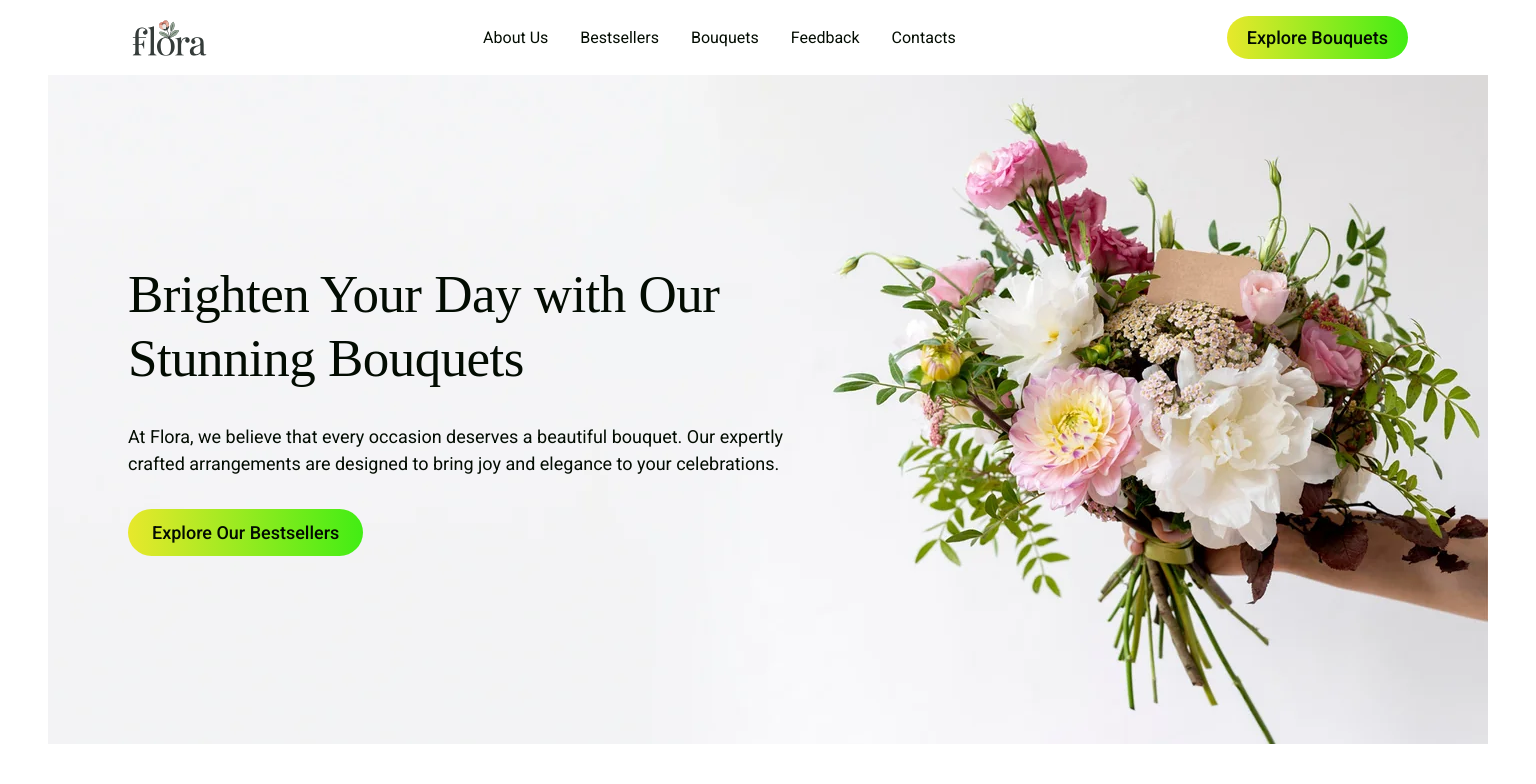
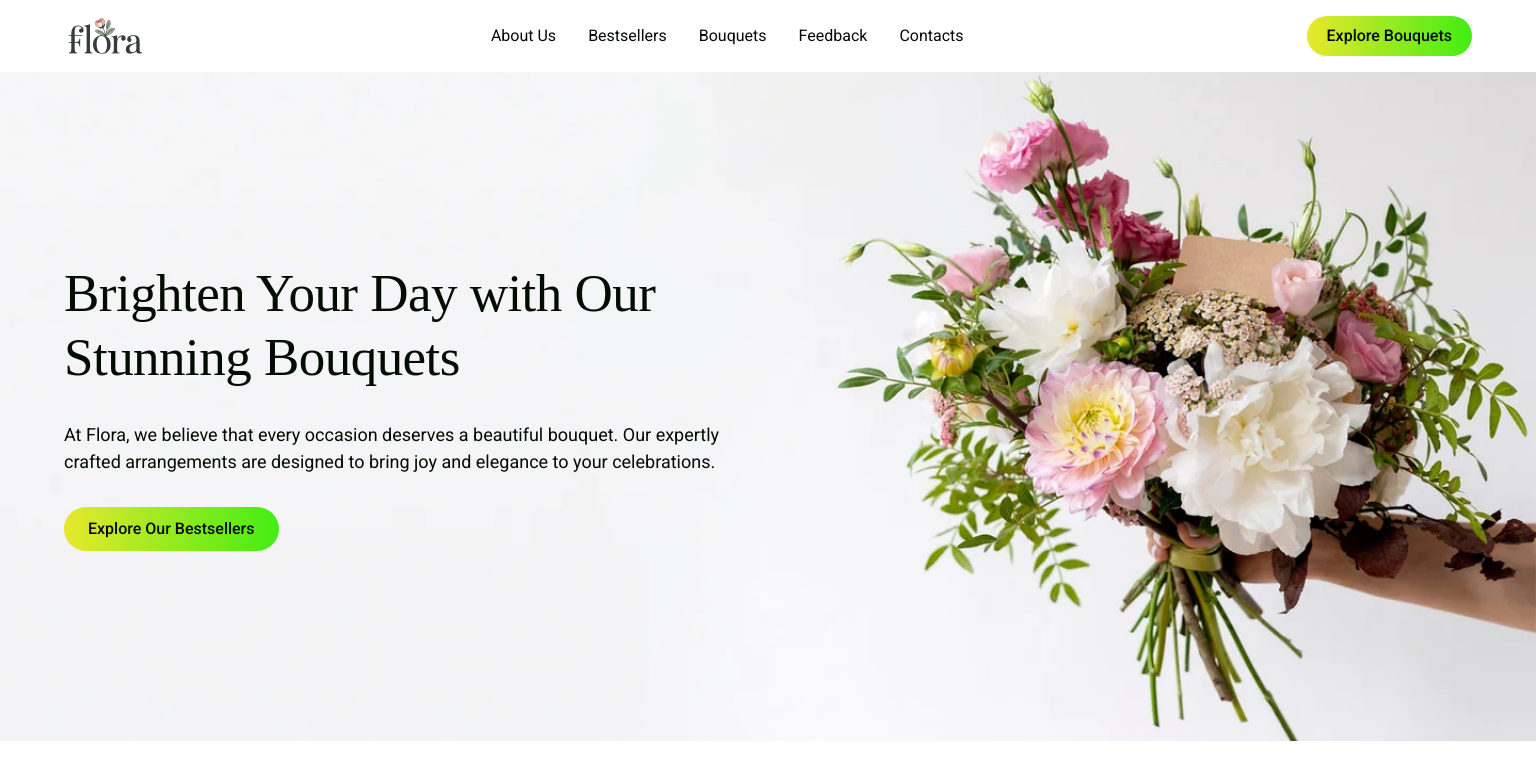
Before and after one commit to opanpukha-neoversity/UMT-markup-practice_P1-Oleksii-Panpukha, a plain HTML site: page index.html in a window 1536 px wide. Shown: the top 784 px of the page. Drawn offline with nearby package versions, Linux system fonts and the light colour scheme; a web font is replaced by a local one.

Commit message:
[FIX] hw1 - container

```diff
--- a/css/styles.css
+++ b/css/styles.css
@@ -1,6 +1,13 @@
+*,
+*::before,
+*::after {
+  box-sizing: border-box;
+}
+
 :root {
   --primary-text: #030c02;
   --accent-text: #eeee60;
+  --link-hover-color: #5d6b46;
   --primary-bg: #ffffff;
   --secondary-bg: #f8f9f9;
   --primary-button-bg: linear-gradient(90deg, #e8e82c 0%, #42ed14 100%);
@@ -53,9 +60,9 @@ body {
 }
 
 .container {
-  max-width: 1336px;
+  /*max-width: 1336px;*/
   width: 100%;
-  padding: 0 20px;
+  padding: 0 64px;
   margin: 0 auto;
 }
 
@@ -80,7 +87,7 @@ body {
   border-radius: 100px;
   border: none;
   font-family: var(--font-primary);
-  font-size: var(--size-text);
+  font-size: 16px;
   line-height: var(--lh-text);
   color: var(--primary-button-text);
   background: var(--primary-button-bg);
@@ -121,7 +128,7 @@ p {
 
 .main-link:hover,
 .main-link:focus-visible {
-  color: var(--accent-text);
+  color: var(--link-hover-color);
 }
 
 /* Header */
@@ -669,7 +676,7 @@ a {
   right: 0;
   transform: translateX(100%);
   height: 100vh;
-  width: 100vw;
+  width: 100%;
   z-index: 10;
   padding: 96px 20px 24px;
   overflow-y: auto;
@@ -711,7 +718,7 @@ a {
   .hero-section .container {
     display: flex;
     align-items: center;
-    gap: 32px;
+    gap: 64px;
   }
 
   .hero-content {
@@ -878,7 +885,7 @@ a {
   }
 
   .container {
-    padding: 0 28px;
+    padding: 0 64px;
   }
 
   .section-title {
@@ -886,8 +893,8 @@ a {
   }
 
   .hero-section {
-    max-width: 1440px;
-    margin: 0 auto;
+    max-width: none;
+    margin: 0 ;
     padding: 0;
   }
 
@@ -952,7 +959,7 @@ a {
   }
 
   .footer-section {
-    max-width: 1440px;
+    max-width: 100%;
     margin: 0 auto;
   }
 
--- a/index.html
+++ b/index.html
@@ -70,16 +70,7 @@
     </header>
 
     <main>
-      <section class="section-wrapper hero-section">
-        <div class="container">
-          <div class="hero-content">
-            <h1 class="hero-title">Brighten Your Day with Our Stunning Bouquets</h1>
-            <p class="text hero-text">
-              At Flora, we believe that every occasion deserves a beautiful bouquet. Our expertly
-              crafted arrangements are designed to bring joy and elegance to your celebrations.
-            </p>
-            <button type="button" class="primary-button">Explore Our Bestsellers</button>
-          </div>
+      <section class="hero-section">
         <div class="hero-image-wrapper">
           <picture>
             <source
@@ -99,6 +90,15 @@
               height="669"
             />
           </picture>
+        </div>
+        <div class="container">
+          <div class="hero-content">
+            <h1 class="hero-title">Brighten Your Day with Our Stunning Bouquets</h1>
+            <p class="text hero-text">
+              At Flora, we believe that every occasion deserves a beautiful bouquet. Our expertly
+              crafted arrangements are designed to bring joy and elegance to your celebrations.
+            </p>
+            <button type="button" class="primary-button">Explore Our Bestsellers</button>
           </div>
         </div>
       </section>
@@ -540,7 +540,14 @@
               </svg>
               <div class="contact-details">
                 <p class="contact-label">Store</p>
-                <p class="contact-text">456 Floral Ave, Sydney NSW 2000 AU</p>
+                <a
+                  href="https://maps.google.com/?q=456+Floral+Ave,+Sydney+NSW+2000,+AU"
+                  class="contact-link"
+                  target="_blank"
+                  rel="noopener noreferrer"
+                >
+                  456 Floral Ave, Sydney NSW 2000 AU
+                </a>
               </div>
             </div>
           </address>
```
Lines whose indentation alone changed are shown as unchanged.
